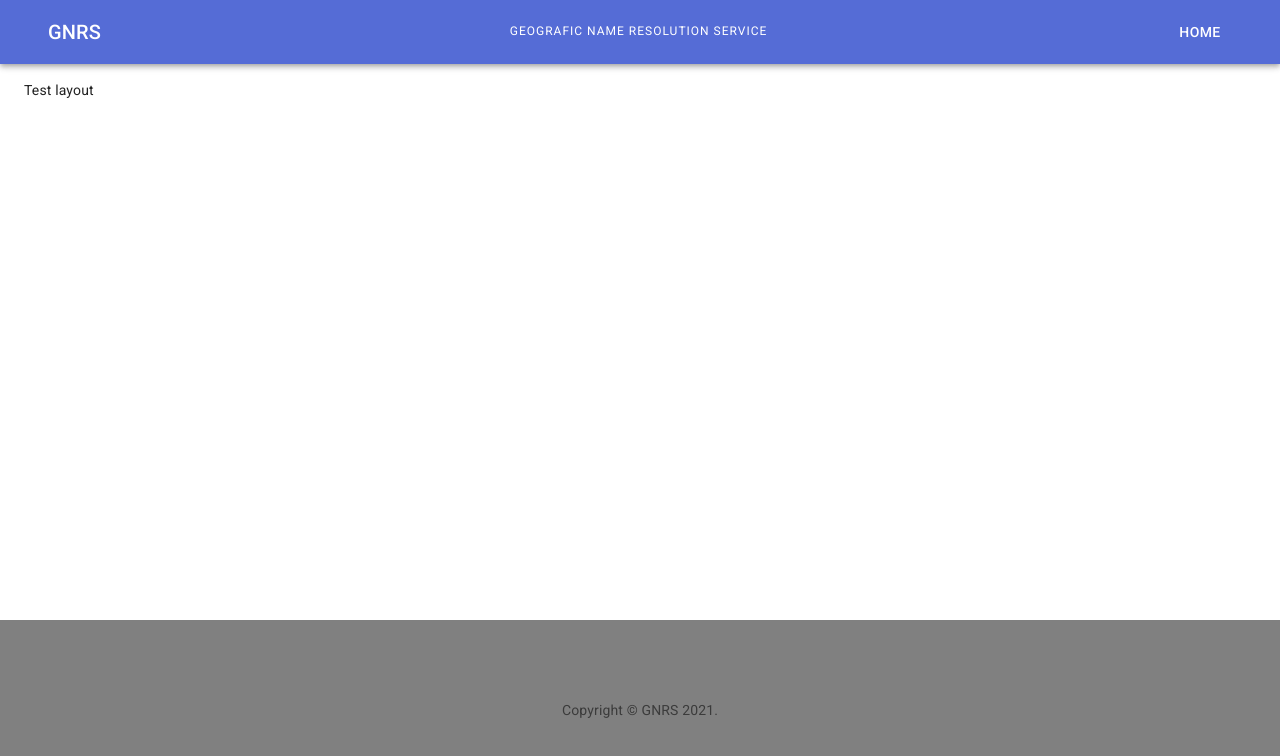
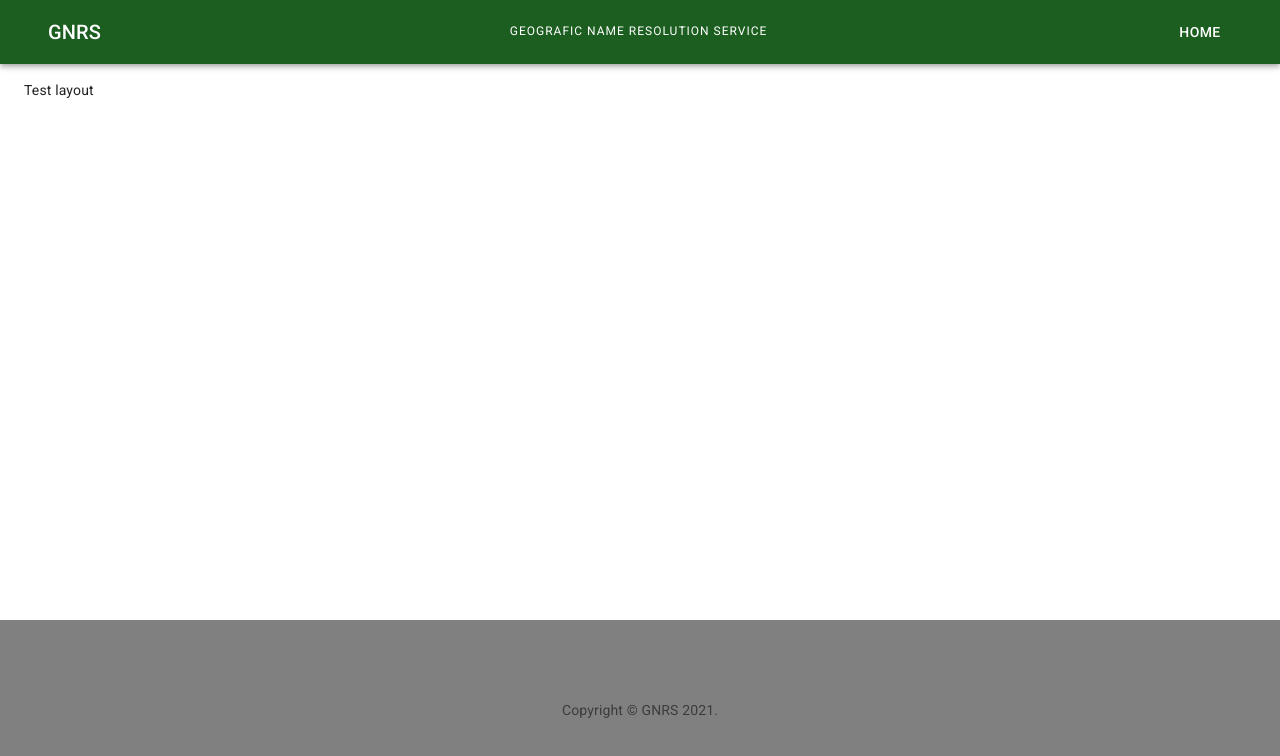
Before and after one commit to EnquistLab/GNRSweb, a Next.js app: page / in a window 1280 px wide. Shown: the top 756 px of the page. Built offline with nearby package versions, Linux system fonts and the light colour scheme.

Commit message:
Update theme

```diff
--- a/static/theme.js
+++ b/static/theme.js
@@ -5,10 +5,10 @@ import { red } from '@material-ui/core/colors';
 const theme = createMuiTheme({
   palette: {
     primary: {
-      main: '#556cd6',
+      main: '#1b5e20',
     },
     secondary: {
-      main: '#19857b',
+      main: '#f47b00',
     },
     error: {
       main: red.A400,
```
